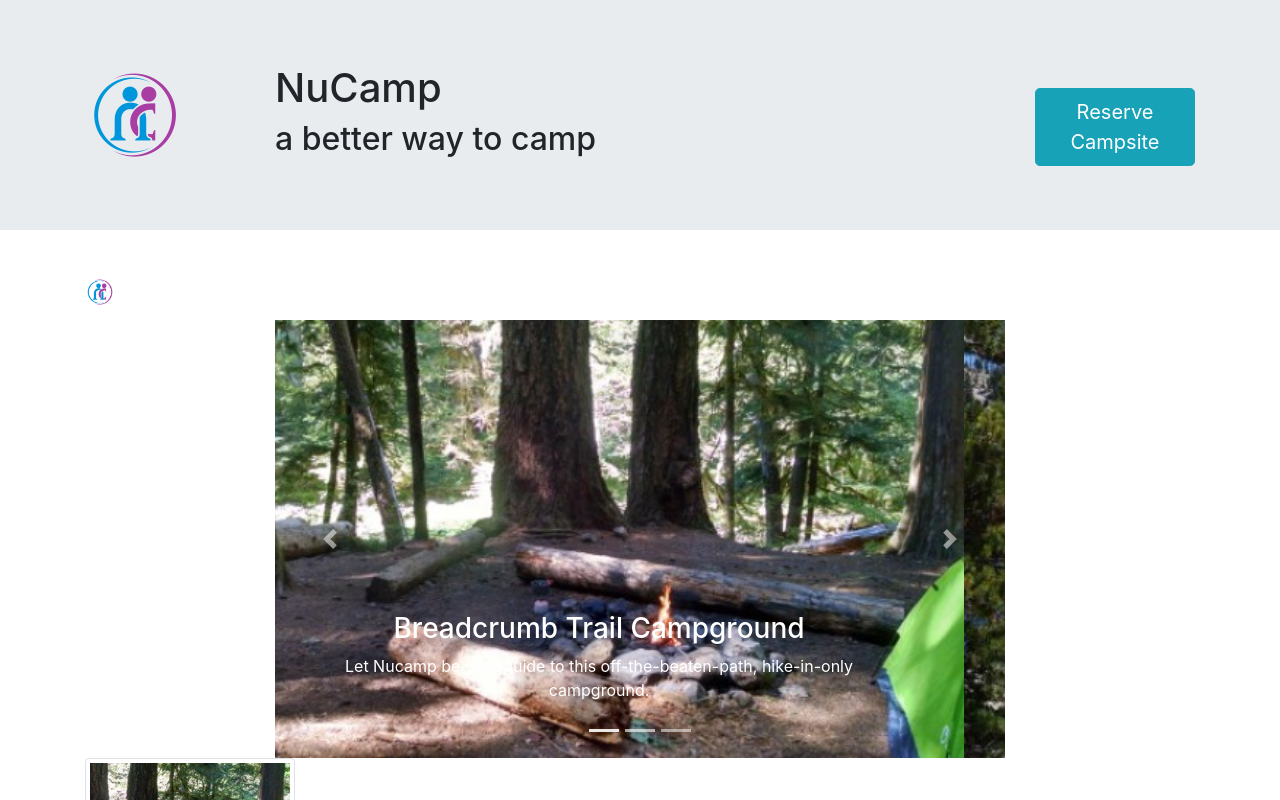
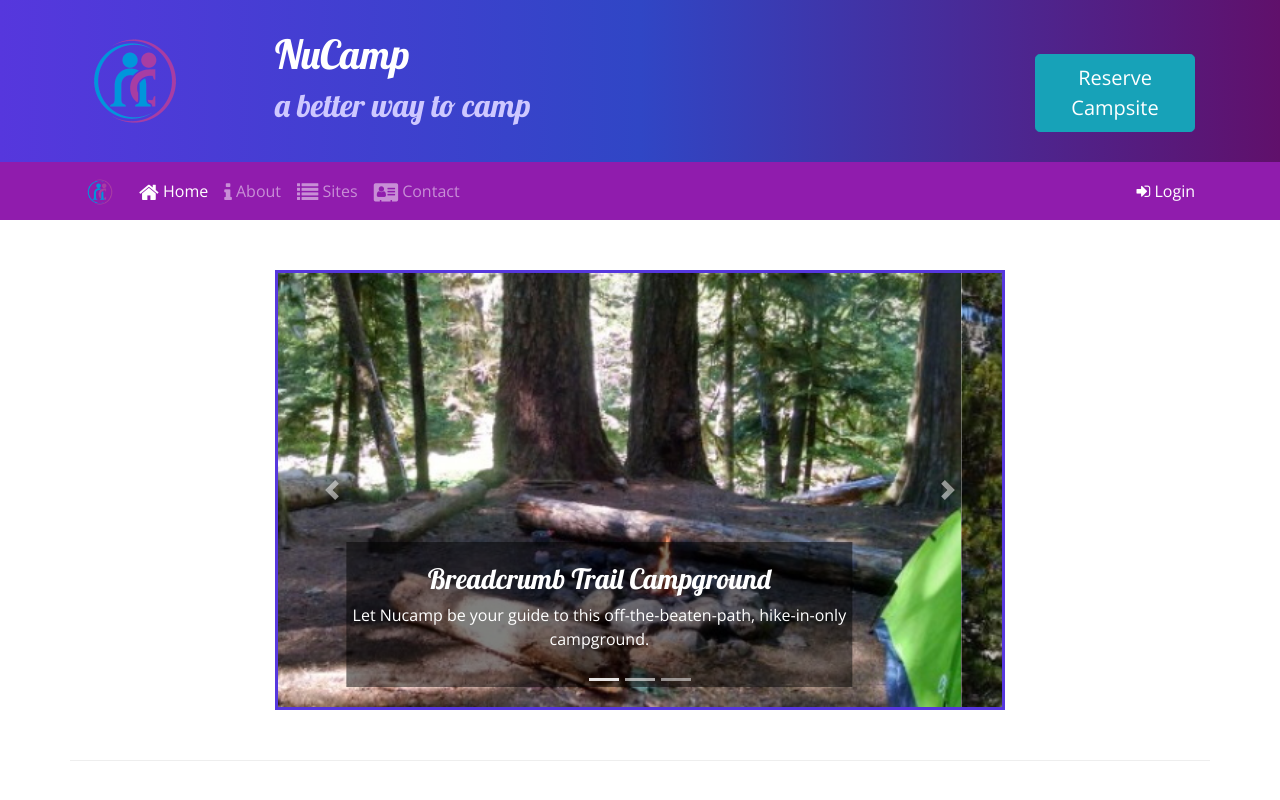
Before and after one commit to victorswanberg/NuCampWebPage, a website: page index(workshopversion).html in a window 1280 px wide. Shown: the top 800 px of the page. Drawn offline with nearby package versions, Linux system fonts and the light colour scheme.

Commit message:
Added some more dependacies. New script for a SCSS compiler

```diff
--- /dev/null
+++ b/css/styles.scss
@@ -0,0 +1,83 @@
+/* Style sheet for the main Nucamp page */
+
+$color-primary: #3046C5;
+$color-secondary: #5637dd;
+$color-pale: #CEC8FF;
+$color-mid: #901CAD;
+$color-dark: #60106b;
+$color-black-transparent: rgba(0, 0, 0, 0.5);
+
+$body-font: "Open Sans" , sans-serif;
+$header-font: "Lobster" , cursive;
+
+
+body {
+  font-family: "Open Sans", sans-serif;
+}
+
+h1, h2, h3 {
+  font-family: "Lobster", cursive;
+
+}
+
+h1 {
+  color:white;
+}
+
+
+h2 {
+  color: $color-primary;
+}
+
+header {
+  h2 {
+  color: $color-pale;
+  }
+}
+
+.site-footer {
+  background-image: linear-gradient($color-pale, #fff);
+  padding: 20px 0;
+}
+
+.jumbotron {
+  margin: 0;
+  padding: 30px;
+  background-image: linear-gradient(to right, $color-secondary, $color-primary, $color-dark);
+}
+
+.row-content {
+  padding: 50px 0;
+  border-bottom: 1px ridge;
+  min-height: 200px;
+}
+
+.navbar {
+  background-color: $color-mid;
+}
+
+/* .tab-content {
+  border: 1px solid #ddd;
+  border-top: none;
+  padding: 10px;
+} */
+
+a, a:hover {
+  color: inherit;
+  text-decoration: none;
+}
+
+.carousel-caption {
+  background-color: $color-black-transparent;
+}
+
+.carousel {
+  border: solid $color-secondary;
+}
+
+#carouselButton {
+  position: absolute;
+  right: 0;
+  bottom: 0;
+  z-index: 100;
+}
--- a/package.json
+++ b/package.json
@@ -5,13 +5,15 @@
   "main": "index.html",
   "scripts": {
     "lite": "lite-server",
+    "scss": "node-sass -o css/ css/",
     "start": "npm run lite",
     "test": "echo \"Error: no test specified\" && exit 1"
   },
   "author": "Victor Swanberg",
   "license": "ISC",
   "devDependencies": {
-    "lite-server": "^2.5.4"
+    "lite-server": "^2.5.4",
+    "node-sass": "^4.14.1"
   },
   "dependencies": {
     "aos": "^3.0.0-beta.6",
```
Also changed, not shown: aboutus.html (+2 -1 lines), contactus.html (+2 -1 lines), index(workshopversion).html (+1 -0 lines), index.html (+2 -1 lines), css/styleOld.css (renamed from css/style.css), css/styles.css (added), 1 other file.
